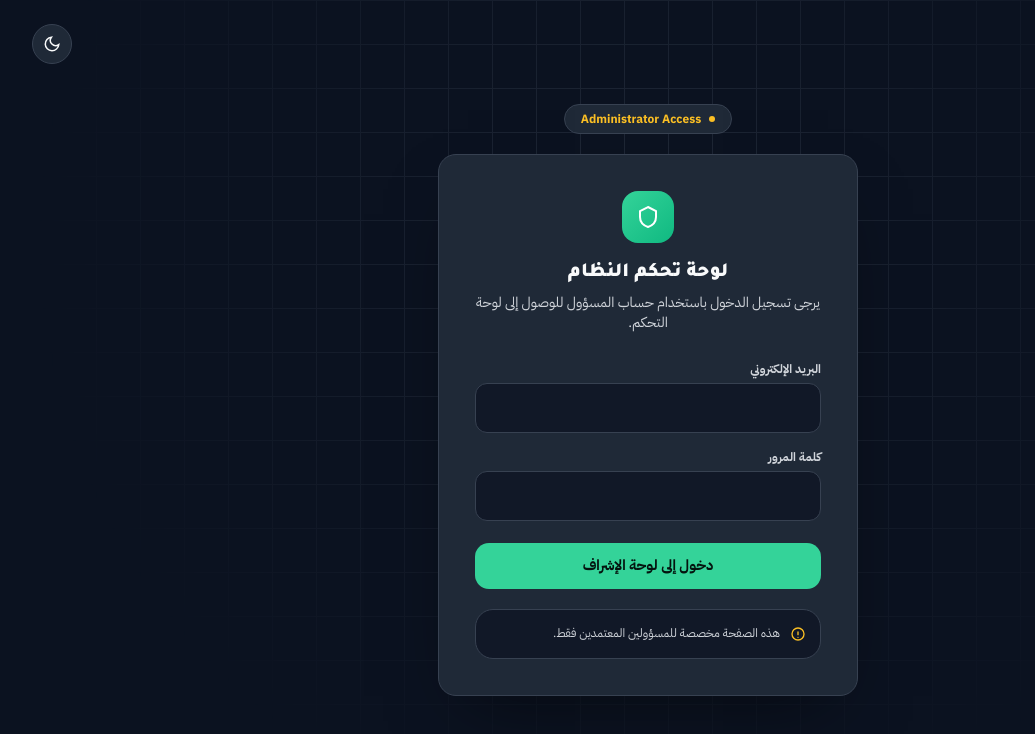
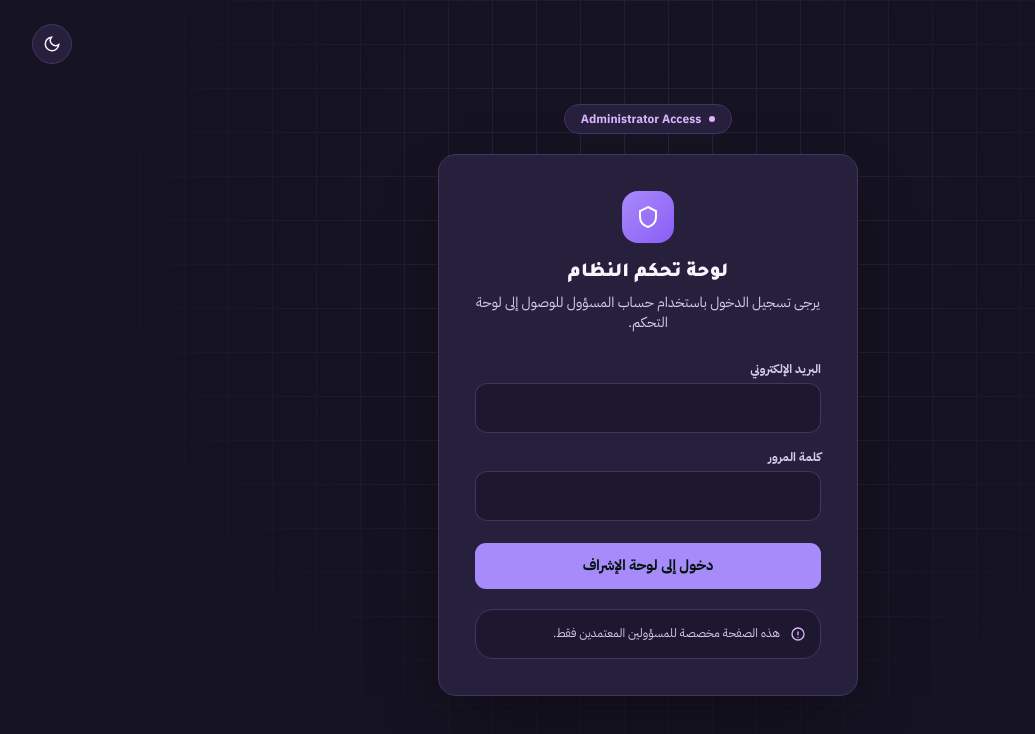
Before and after one commit to shahed2762004/MFSh, a Next.js app: page /admin-login in a window 1280 px wide. Shown: the top 734 px of the page, without its empty margins (39-1074 px from the left). Built offline with nearby package versions, Linux system fonts and the light colour scheme.

Commit message:
Refactor global styles and update theme colors
Updated color variables for light and dark themes, adjusted button border-radius, and added new styles for badges, tabs, and other UI components.

```diff
--- a/app/globals.css
+++ b/app/globals.css
@@ -3,51 +3,51 @@
 @tailwind utilities;
 
 :root {
-  --bg: #ffffff;
-  --bg-alt: #f8fafc;
+  --bg: #faf8fd;
+  --bg-alt: #f3effb;
   --bg-raised: #ffffff;
 
-  --text: #111827;
-  --text-dim: #6b7280;
-  --text-faint: #9ca3af;
+  --text: #2d2440;
+  --text-dim: #6d6483;
+  --text-faint: #9a91ae;
 
-  --primary: #10b981;
-  --primary-2: #059669;
-  --primary-soft: #d1fae5;
+  --primary: #7c3aed;
+  --primary-2: #6d28d9;
+  --primary-soft: #ede9fe;
 
-  --accent: #f59e0b;
-  --accent-soft: #fef3c7;
+  --accent: #c084fc;
+  --accent-soft: #f3e8ff;
 
-  --border: #e5e7eb;
+  --border: #e4dcf5;
 
-  --shadow: 0 20px 45px rgba(15,23,42,.08);
+  --shadow: 0 20px 45px rgba(91, 33, 182, .08);
 
-  --ok: #10b981;
-  --danger: #ef4444;
+  --ok: #7c3aed;
+  --danger: #dc2626;
 }
 
 html[data-theme="dark"] {
-  --bg: #0b1220;
-  --bg-alt: #111827;
-  --bg-raised: #1f2937;
+  --bg: #151221;
+  --bg-alt: #1d1830;
+  --bg-raised: #27203d;
 
-  --text: #f9fafb;
-  --text-dim: #d1d5db;
-  --text-faint: #9ca3af;
+  --text: #f8f6ff;
+  --text-dim: #d4ccec;
+  --text-faint: #a89dc7;
 
-  --primary: #34d399;
-  --primary-2: #10b981;
-  --primary-soft: #064e3b;
+  --primary: #a78bfa;
+  --primary-2: #8b5cf6;
+  --primary-soft: #37245c;
 
-  --accent: #fbbf24;
-  --accent-soft: #3b2f0b;
+  --accent: #d8b4fe;
+  --accent-soft: #3a2850;
 
-  --border: #374151;
+  --border: #43355f;
 
   --shadow: 0 25px 70px rgba(0,0,0,.45);
 
-  --ok: #34d399;
-  --danger: #f87171;
+  --ok: #a78bfa;
+  --danger: #fb7185;
 }
 
 * {
@@ -112,7 +112,7 @@ h4 {
   justify-content: center;
   gap: 8px;
   padding: 11px 20px;
-  border-radius: 14px;
+  border-radius: 11px;
   font-weight: 700;
   font-size: 14.5px;
   cursor: pointer;
@@ -150,7 +150,7 @@ h4 {
 .btn-lg {
   padding: 15px 26px;
   font-size: 15.5px;
-  border-radius: 14px;
+  border-radius: 13px;
 }
 
 .card {
@@ -194,6 +194,175 @@ h4 {
   color: var(--accent);
 }
 
+.badge-danger {
+  background: rgba(226, 131, 114, 0.15);
+  color: var(--danger);
+}
+
+/* — تبويبات — */
+.tabs {
+  display: flex;
+  align-items: center;
+  gap: 6px;
+  border-bottom: 1px solid var(--border);
+  overflow-x: auto;
+}
+.tab {
+  position: relative;
+  padding: 12px 6px;
+  font-size: 13.5px;
+  font-weight: 700;
+  color: var(--text-faint);
+  background: transparent;
+  border: none;
+  cursor: pointer;
+  white-space: nowrap;
+  transition: color 0.15s ease;
+}
+.tab:hover {
+  color: var(--text);
+}
+.tab.active {
+  color: var(--primary);
+}
+.tab.active::after {
+  content: "";
+  position: absolute;
+  right: 0;
+  left: 0;
+  bottom: -1px;
+  height: 2px;
+  background: var(--primary);
+  border-radius: 2px;
+}
+
+/* — أزرار تصنيف / pills — */
+.pill-group {
+  display: inline-flex;
+  align-items: center;
+  gap: 2px;
+  background: var(--bg-alt);
+  border: 1px solid var(--border);
+  border-radius: 10px;
+  padding: 3px;
+}
+.pill {
+  padding: 6px 12px;
+  border-radius: 8px;
+  font-size: 12.5px;
+  font-weight: 700;
+  color: var(--text-faint);
+  background: transparent;
+  border: none;
+  cursor: pointer;
+  white-space: nowrap;
+  transition: background 0.15s ease, color 0.15s ease;
+}
+.pill.active {
+  background: var(--bg-raised);
+  color: var(--text);
+  box-shadow: 0 1px 4px rgba(0, 0, 0, 0.12);
+}
+
+.search-input {
+  width: 100%;
+  padding: 9px 12px;
+  border-radius: 10px;
+  border: 1px solid var(--border);
+  background: var(--bg-alt);
+  color: var(--text);
+  font-size: 13px;
+  outline: none;
+}
+.search-input:focus {
+  border-color: var(--primary);
+}
+
+/* — صف قابل للتحديد داخل جدول المطابقة — */
+.recon-row {
+  cursor: pointer;
+  transition: background 0.12s ease;
+}
+.recon-row:hover {
+  background: var(--bg-alt);
+}
+.recon-row.selected {
+  background: var(--primary-soft);
+  outline: 1px solid var(--primary);
+  outline-offset: -1px;
+}
+.recon-row.matched {
+  opacity: 0.6;
+}
+
+/* — مفتاح تبديل (Toggle Switch) — */
+.switch {
+  position: relative;
+  display: inline-block;
+  width: 42px;
+  height: 24px;
+  flex-shrink: 0;
+}
+.switch input {
+  opacity: 0;
+  width: 0;
+  height: 0;
+}
+.switch-track {
+  position: absolute;
+  inset: 0;
+  background: var(--border);
+  border-radius: 999px;
+  cursor: pointer;
+  transition: background 0.15s ease;
+}
+.switch-track::before {
+  content: "";
+  position: absolute;
+  width: 18px;
+  height: 18px;
+  right: 3px;
+  top: 3px;
+  background: #fff;
+  border-radius: 50%;
+  transition: transform 0.15s ease;
+}
+.switch input:checked + .switch-track {
+  background: var(--primary);
+}
+.switch input:checked + .switch-track::before {
+  transform: translateX(-18px);
+}
+
+/* — منطقة السحب والإفلات لرفع الملفات — */
+.dropzone {
+  border: 1.5px dashed var(--border);
+  border-radius: 16px;
+  padding: 40px 20px;
+  text-align: center;
+  background: var(--bg-alt);
+  transition: border-color 0.15s ease, background 0.15s ease;
+  cursor: pointer;
+}
+.dropzone:hover,
+.dropzone.dragging {
+  border-color: var(--primary);
+  background: var(--primary-soft);
+}
+
+/* — شريط تقدّم أفقي بسيط للتحليلات — */
+.bar-track {
+  height: 8px;
+  border-radius: 999px;
+  background: var(--bg-alt);
+  overflow: hidden;
+}
+.bar-fill {
+  height: 100%;
+  border-radius: 999px;
+  background: linear-gradient(90deg, var(--primary), var(--primary-2));
+}
+
 input {
   font-family: inherit;
 }
```
